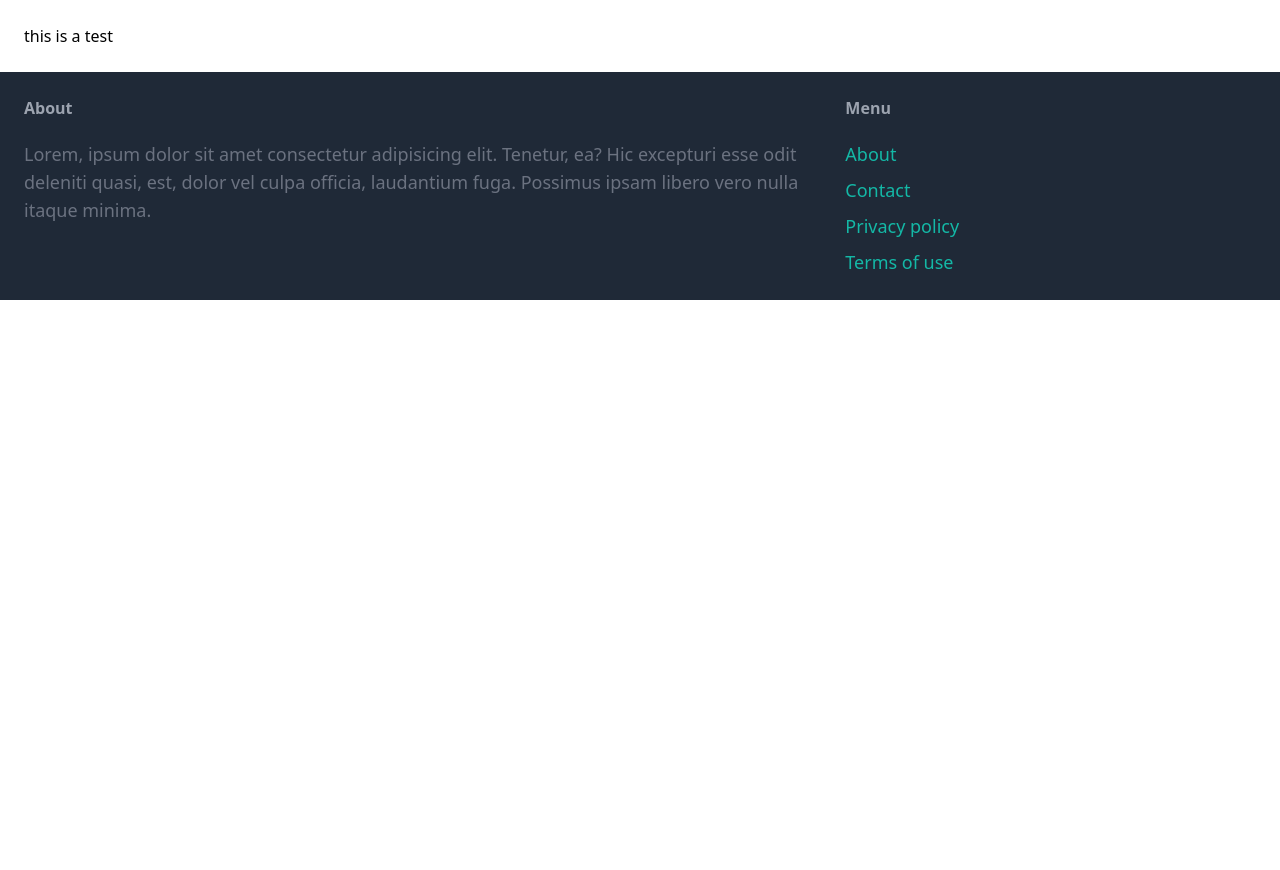
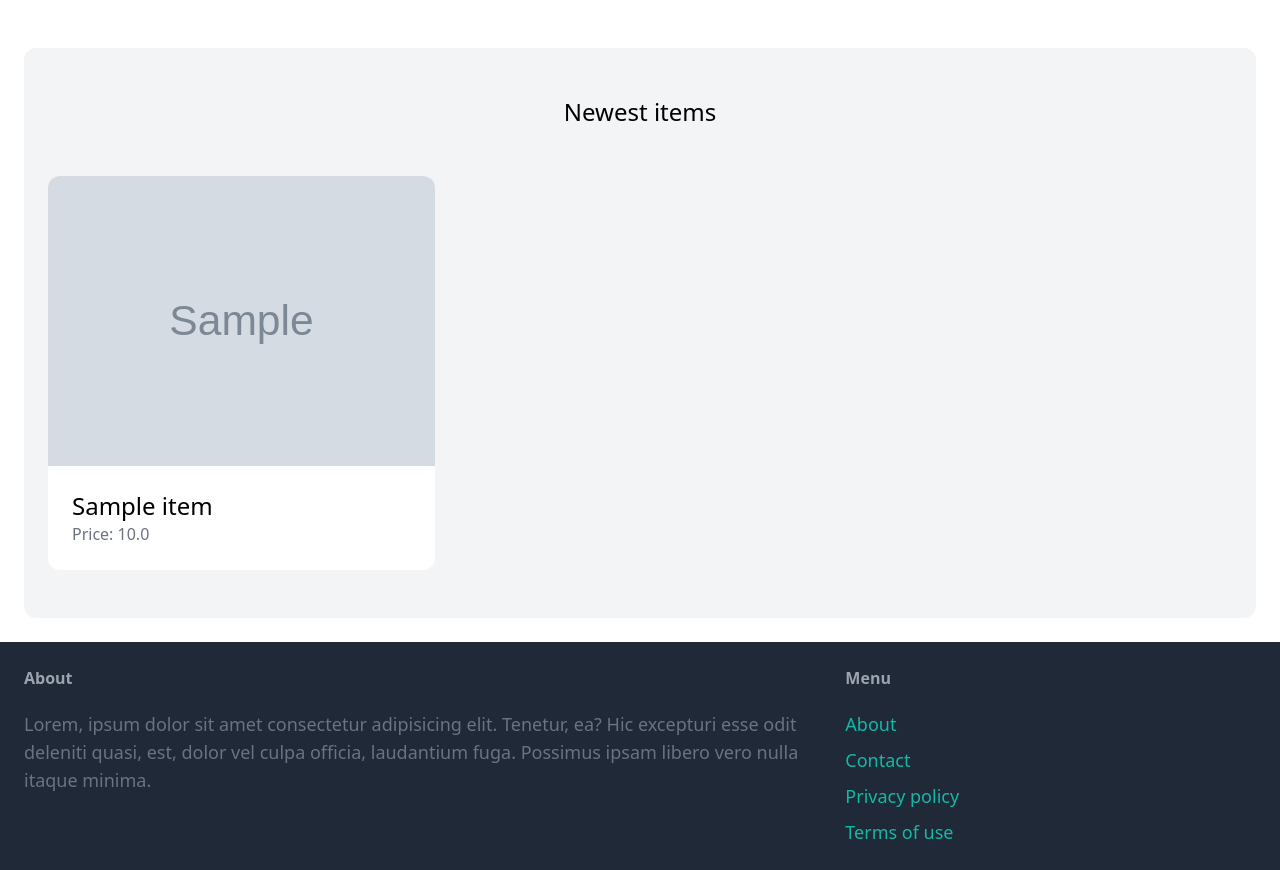
Before and after one commit to kikutan-day65/marketplace-django, a Django app: template core/templates/core/index.html in a window 1280 px wide. Shown: the part 77-947 px from the top of the page. Before the commit the page ends 377 px from the top, so only its background shows below. Run offline with Django 4.2, Linux system fonts and the light colour scheme; the template is opened without the code that fills it: values that come from a table or form of the project are taken from there, others are empty; tables that the repository leaves empty hold one stand-in row (values such as "Sample post"); grey boxes marked "Sample" are stand-in pictures; some libraries are stand-ins or nearby versions.

Commit message:
show the item infos in homoe page

```diff
--- a/core/templates/core/index.html
+++ b/core/templates/core/index.html
@@ -7,7 +7,26 @@
 
 
 {% block content %}
-    <h1>this is a test</h1>
+    <div class="mt-6 px-6 py-12 bg-gray-100 rounded-xl">
+        <h2 class="mb-12 text-2xl text-center">Newest items</h2>
+
+        <div class="grid grid-cols-3 gap-3">
+            {% for item in items %}
+                <div>
+                    <a href="#">
+                        <div>
+                            <img src="{{ item.image.url }}" class="rounded-t-xl">
+                        </div>
+
+                        <div class="p-6 bg-white rounded-b-xl">
+                            <h2 class="text-2xl">{{ item.name }}</h2>
+                            <p class="text-gray-500">Price: {{ item.price }}</p>
+                        </div>
+                    </a>
+                </div>
+            {% endfor %}
+        </div>
+    </div>
 
 
 
```
Also changed, not shown: core/views.py (+10 -1 lines).
